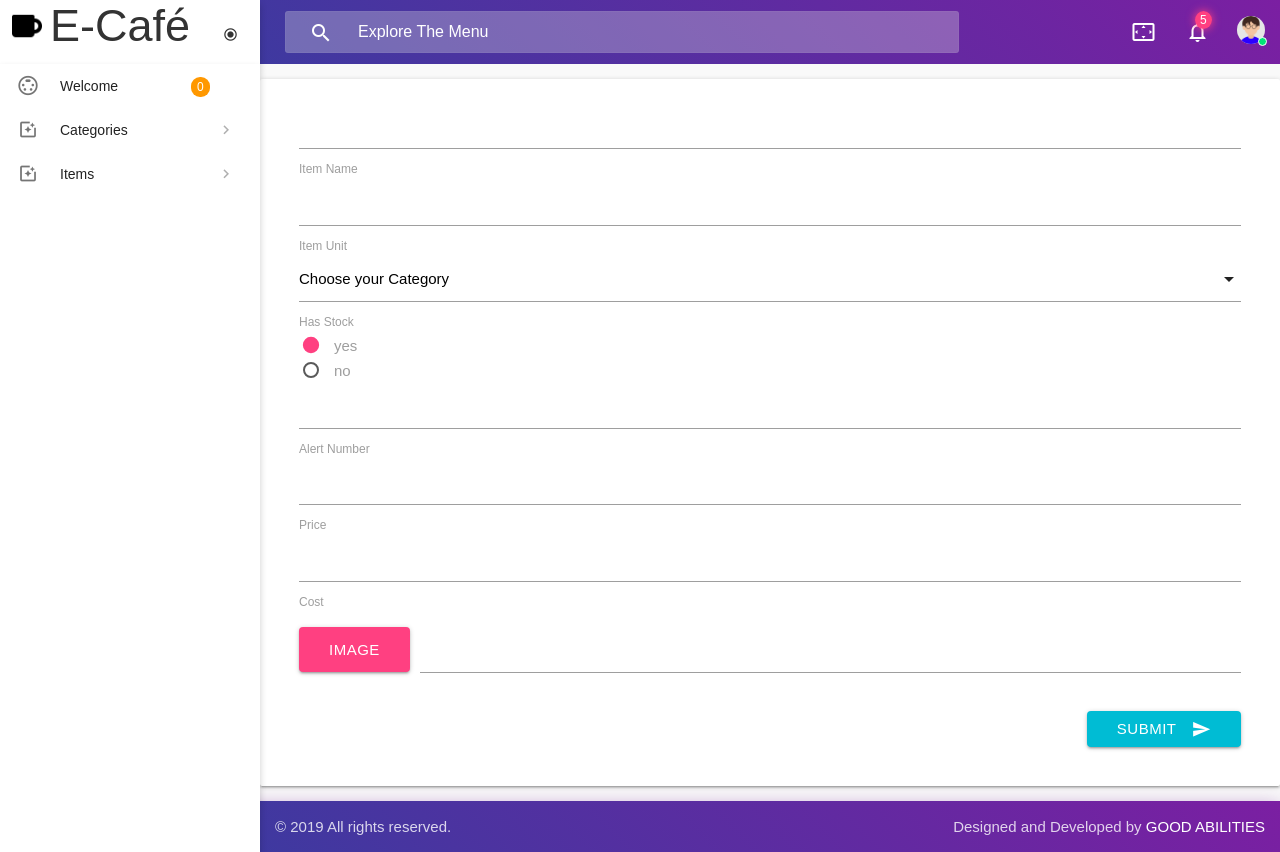
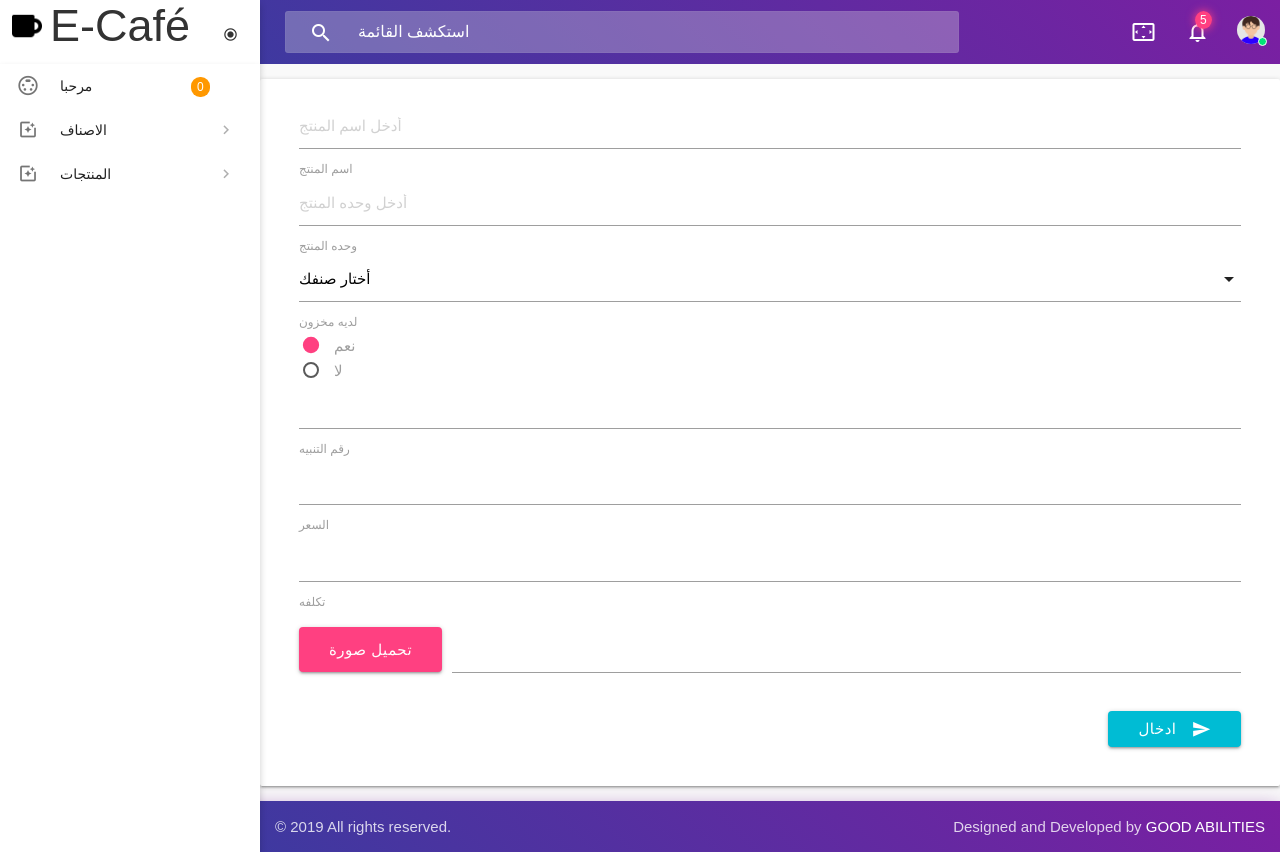
Before and after one commit to ibrahim-good-abilities/ecafe, a Laravel app: page /items/create in a window 1280 px wide. Run offline with Laravel 8, Linux system fonts and the light colour scheme; style sheets or scripts are compiled from the project's sources; some web fonts are replaced.

Commit message:
fix language

```diff
--- a/resources/lang/ar.json
+++ b/resources/lang/ar.json
@@ -2,5 +2,27 @@
     "Add Category": "أضافة صنف",
     "Upload Image": "تحميل صورة",
     "Submit": "ادخال",
-    "Category Name": "اسم الصنف"
+    "Category Name": "اسم الصنف",
+    "Add Category Name": "أدخل اسم الصنف",
+    "Add Item Name": "أدخل اسم المنتج",
+    "Item Name": "اسم المنتج",
+    "Add Item Unit": "أدخل وحده المنتج ",
+    "Item Unit": " وحده المنتج ",
+    "Choose your Category": "أختار صنفك ",
+    "Has Stock": "لديه مخزون",
+    "yes": "نعم",
+    "no": "لا",
+    "Alert Number": "رقم التنبيه",
+    "Price": "السعر",
+    "Cost": "تكلفه",
+    "Explore The Menu":"استكشف القائمة",
+    "Categories": "الاصناف",
+    "All Categories": " كل الاصناف",
+    "All Items": "كل المنتجات",
+    "Add  new Item": "اضافه منتج جديد",
+    "Add new Category": "اضافه صنف جديد",
+    "Welcome": "مرحبا",
+    "Items": "المنتجات"
+
+
 }
--- a/resources/views/categories/add-category.blade.php
+++ b/resources/views/categories/add-category.blade.php
@@ -32,7 +32,7 @@
                         <div class="col s12">
 
                             <div class="input-field">
-                                <input placeholder="Placeholder" id="first_name" type="text" class="validate" name="category_name">
+                                <input placeholder="{{ __('Add Category Name') }}" id="first_name" type="text" class="validate" name="category_name">
                                 <label for="first_name">{{ __('Category Name') }}</label>
 
                             </div>
--- a/resources/views/header.blade.php
+++ b/resources/views/header.blade.php
@@ -4,7 +4,7 @@
         <nav class="navbar-main navbar-color nav-collapsible sideNav-lock navbar-dark gradient-45deg-indigo-purple no-shadow">
             <div class="nav-wrapper">
                 <div class="header-search-wrapper hide-on-med-and-down"><i class="material-icons">search</i>
-                    <input class="header-search-input z-depth-2" type="text" name="Search" placeholder="Explore The Menu">
+                    <input class="header-search-input z-depth-2" type="text" name="Search" placeholder="{{ __('Explore The Menu') }}">
                 </div>
                 <ul class="navbar-list right">
                     <li class="hide-on-med-and-down"><a class="waves-effect waves-block waves-light toggle-fullscreen" href="javascript:void(0);"><i class="material-icons">settings_overscan</i></a></li>
--- a/resources/views/items/add-item.blade.php
+++ b/resources/views/items/add-item.blade.php
@@ -28,39 +28,39 @@
 
               <div class="row">
                  <div class="input-name col s12">
-                    <input  name="Item_Name" id="item_name" type="text" class="validate">
-                    <label for="first_name">Item Name</label>
+                    <input  name="Item_Name" id="item_name" type="text" class="validate" placeholder="{{ __('Add Item Name') }}">
+                    <label for="first_name">{{ __('Item Name') }}</label>
                  </div>
                  <div class="input-unit col s12">
-                    <input  name="Item_unit" id="item-unit" type="number" class="validate">
-                    <label  >Item Unit</label>
+                    <input  name="Item_unit" id="item-unit" type="number" class="validate" placeholder="{{ __('Add Item Unit') }}">
+                    <label  >{{ __('Item Unit') }}</label>
                  </div>
               </div>
               <div class="row">
                  <div class="item-category col s12 ">
                     <select class="icons" name="category">
-                    <option value="" disabled selected>Choose your Category</option>
+                    <option value="" disabled selected>{{ __('Choose your Category') }}</option>
                     <option value="1" data-icon="../../app-assets/images/avatar/avatar-7.png" name="category" class="circle">Category 1</option>
                     <option value="2" data-icon="../../app-assets/images/avatar/avatar-5.png" name="category" class="circle">Category 2</option>
                     <option value="3" data-icon="../../app-assets/images/avatar/avatar-3.png" name="category" class="circle">Category 3</option>
                     </select>
-                    <label>Item Category</label>
+                    <label>{{ __('Item Category') }}</label>
                  </div>
                  </div>
                  </div>
                  <div class="row">
                  <div class="input-Checkbox col s12">
-                          <label>Has Stock</label>
+                          <label>{{ __('Has Stock') }}</label>
                        <p>
                           <label>
                           <input name="has_stock" type="radio" value="1" checked/>
-                          <span>yes</span>
+                          <span>{{ __('yes') }}</span>
                           </label>
                        </p>
                        <p>
                           <label>
                           <input name="has_stock" type="radio"  value="0"/>
-                          <span>no</span>
+                          <span>{{ __('no') }}</span>
                           </label>
                        </p>
                  </div>
@@ -68,25 +68,25 @@
                  <div class="row">
                     <div class="input-alert col s12">
                           <input name="alert" id="alert-number" type="number" class="validate">
-                          <label  >Alert Number</label>
+                          <label  >{{ __('Alert Number') }}</label>
                        </div>
                  </div>
                  <div class="row">
                     <div class="input-price col s12">
                           <input   name="price" id="price" type="number" class="validate">
-                          <label  >Price</label>
+                          <label  >{{ __('Price') }}</label>
                        </div>
                  </div>
                  <div class="row">
                     <div class="input-cost col s12">
                           <input  name="cost" id="cost" type="number" class="validate">
-                          <label  >Cost</label>
+                          <label  >{{ __('Cost') }}</label>
                        </div>
                  </div>
                  <div class="row">
                  <div class="col s12 file-field input-field">
                  <div class="btn float-left">
-                    <span>Image</span>
+                    <span>{{ __('Upload Image') }}</span>
                     <input type="file" name="image">
                  </div>
                  <div class="file-path-wrapper">
@@ -97,7 +97,7 @@
 
                  <div class="row">
                        <div class="input-field col s12">
-                       <button class="btn cyan waves-effect waves-light right" type="submit" name="action">Submit
+                       <button class="btn cyan waves-effect waves-light right" type="submit" name="action">{{ __('Submit') }}
                           <i class="material-icons right">send</i>
                        </button>
                        </div>
--- a/resources/views/sidebar.blade.php
+++ b/resources/views/sidebar.blade.php
@@ -4,15 +4,15 @@
             <a class="brand-logo darken-1" href="{{ route('home') }}"><img src="{{ asset('resources/images/logo/materialize-logo-color.png') }}" alt="materialize logo" /><span class="logo-text hide-on-med-and-down">E-Café</span></a><a class="navbar-toggler" href="#"><i class="material-icons">radio_button_checked</i></a></h1>
     </div>
     <ul class="sidenav sidenav-collapsible leftside-navigation collapsible sidenav-fixed menu-shadow" id="slide-out" data-menu="menu-navigation" data-collapsible="menu-accordion">
-        <li class="bold"><a class="waves-effect waves-cyan " href="{{route('home')}}"><i class="material-icons">settings_input_svideo</i><span class="menu-title" data-i18n="">Welcome</span><span class="badge badge pill orange float-right mr-10">0</span></a>
+        <li class="bold"><a class="waves-effect waves-cyan " href="{{route('home')}}"><i class="material-icons">settings_input_svideo</i><span class="menu-title" data-i18n="">{{ __('Welcome') }}</span><span class="badge badge pill orange float-right mr-10">0</span></a>
         </li>
         <li class="bold"><a class="collapsible-header waves-effect waves-cyan " href="#"><i class="material-icons">photo_filter</i>
-                <span class="menu-title" data-i18n="">Categories</span></a>
+                <span class="menu-title" data-i18n="">{{ __('Categories') }}</span></a>
             <div class="collapsible-body">
                 <ul class="collapsible collapsible-sub" data-collapsible="accordion">
-                <li><a class="collapsible-body" href="{{route('all_categories')}}" data-i18n=""><i class="material-icons">radio_button_unchecked</i><span>All Categories</span></a>
+                <li><a class="collapsible-body" href="{{route('all_categories')}}" data-i18n=""><i class="material-icons">radio_button_unchecked</i><span>{{ __('All Categories') }}</span></a>
                     </li>
-                    <li><a class="collapsible-body" href="{{route('add_category')}}" data-i18n=""><i class="material-icons">radio_button_unchecked</i><span>Add Category</span></a>
+                    <li><a class="collapsible-body" href="{{route('add_category')}}" data-i18n=""><i class="material-icons">radio_button_unchecked</i><span>{{ __('Add new Category') }}</span></a>
                     </li>
 
                     <!--items-->
@@ -21,14 +21,14 @@
 
                 </ul>
 
-        <li class="bold"><a class="collapsible-header waves-effect waves-cyan " href="#"><i class="material-icons">photo_filter</i><span class="menu-title" data-i18n="">Items</span></a>
+        <li class="bold"><a class="collapsible-header waves-effect waves-cyan " href="#"><i class="material-icons">photo_filter</i><span class="menu-title" data-i18n="">{{ __('Items') }}</span></a>
             <div class="collapsible-body">
                 <ul class="collapsible collapsible-sub" data-collapsible="accordion">
                 <li>
-                        <a class="collapsible-body" href="{{route('items_index')}}" data-i18n=""><i class="material-icons">radio_button_unchecked</i><span> All items</span></a>
+                        <a class="collapsible-body" href="{{route('items_index')}}" data-i18n=""><i class="material-icons">radio_button_unchecked</i><span> {{ __('All Items') }}</span></a>
                     </li>
                     <li>
-                        <a class="collapsible-body" href="{{route('add_item')}}" data-i18n=""><i class="material-icons">radio_button_unchecked</i><span>Add  new Item</span></a>
+                        <a class="collapsible-body" href="{{route('add_item')}}" data-i18n=""><i class="material-icons">radio_button_unchecked</i><span>{{ __('Add  new Item') }}</span></a>
                     </li>
 
                 </ul>
```
